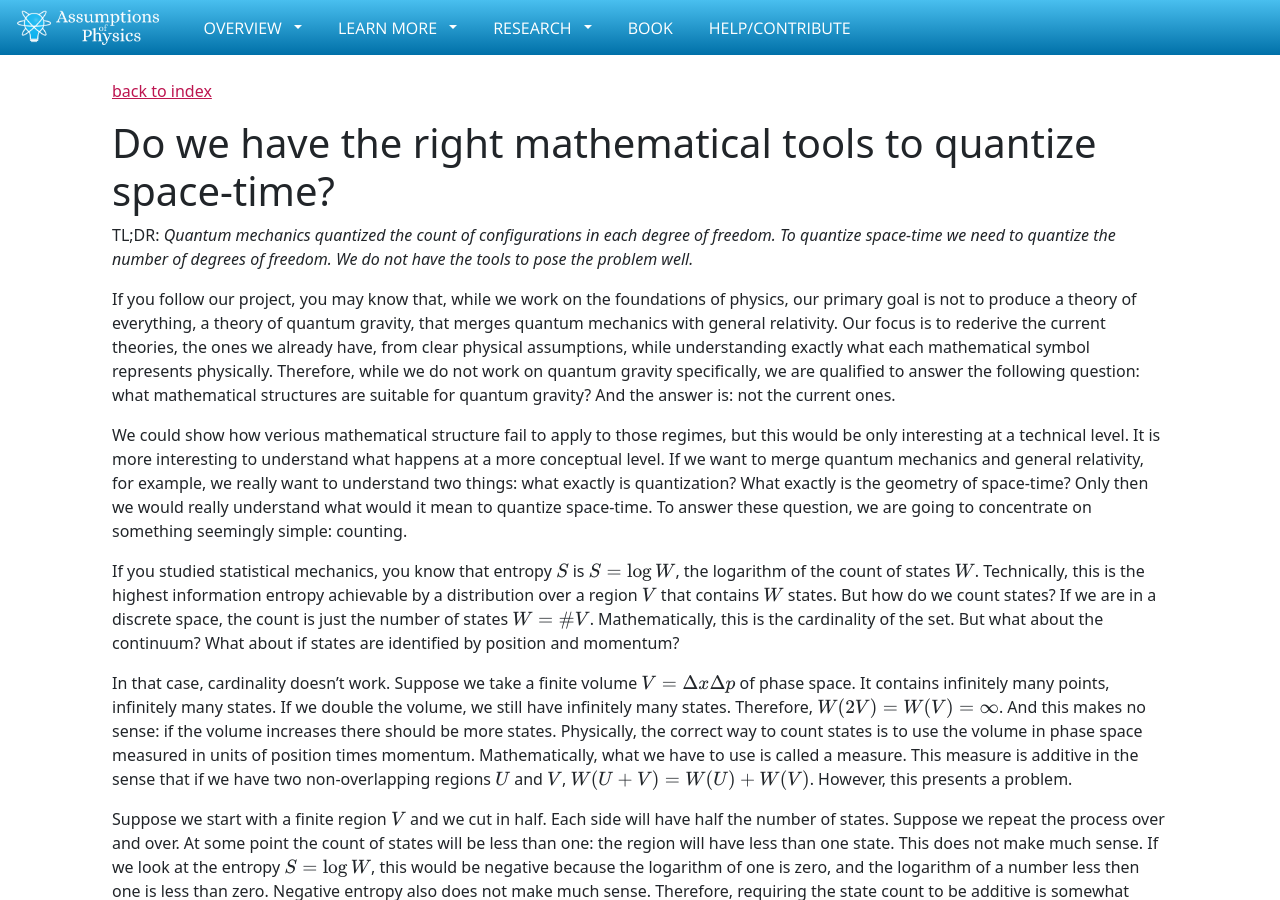
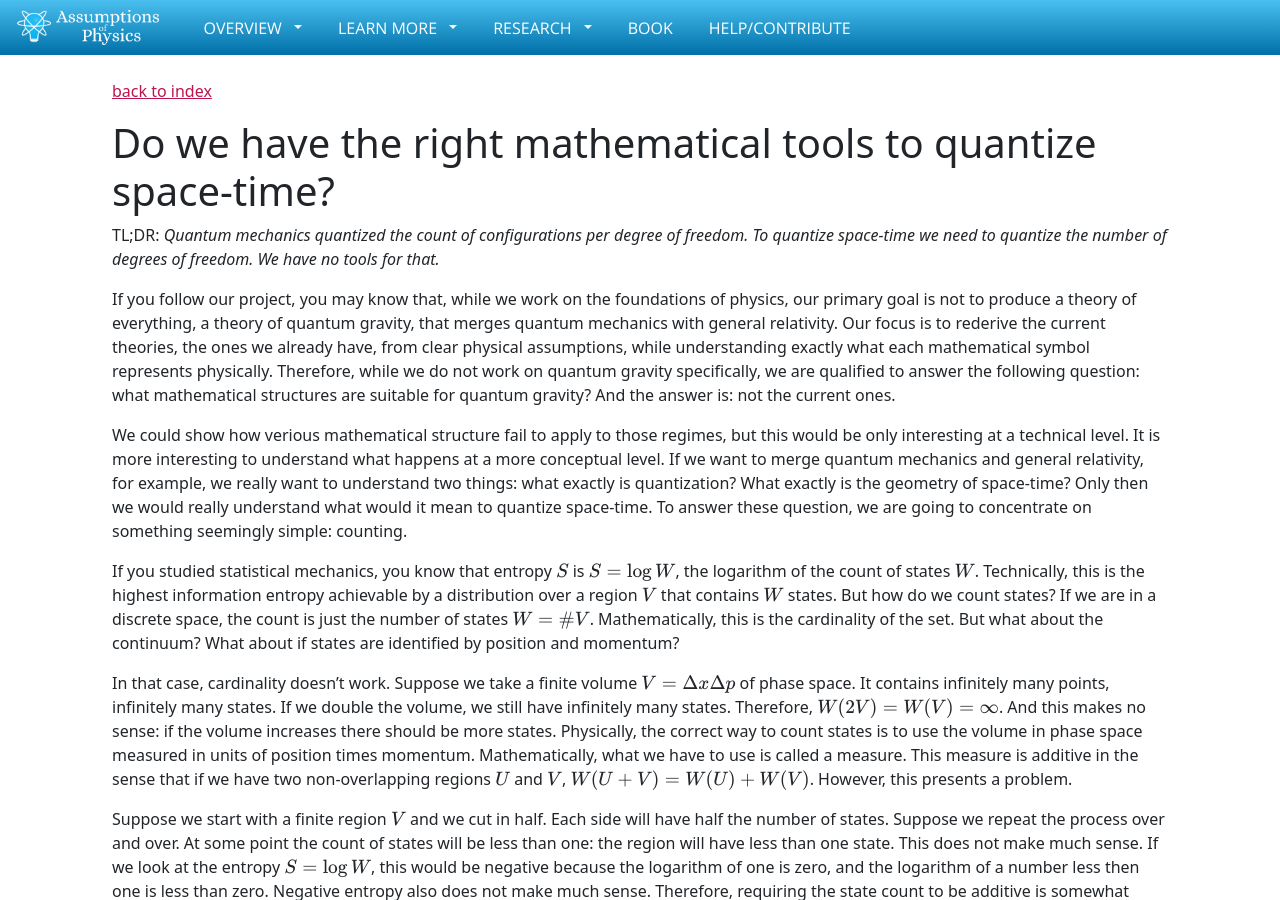
Before and after one commit to assumptionsofphysics/assumptionsofphysics.github.io, a Jekyll site: the page built from _essays/TBD-spacetime-quantization.md, in a window 1280 px wide and 900 px high. Built offline with Jekyll 4.4.1, drawn with Linux system fonts in a browser that asks for light colours; nearby versions of some CDN libraries; some web fonts are replaced.

Commit message:
Fixing the summary

```diff
--- a/_essays/TBD-spacetime-quantization.md
+++ b/_essays/TBD-spacetime-quantization.md
@@ -1,6 +1,6 @@
 ---
 title: Do we have the right mathematical tools to quantize space-time?
-summary: Quantum mechanics quantized the count of configurations in each degree of freedom. To quantize space-time we need to quantize the number of degrees of freedom. We do not have the tools to pose the problem well.
+summary: Quantum mechanics quantized the count of configurations per degree of freedom. To quantize space-time we need to quantize the number of degrees of freedom. We have no tools for that.
 category: Quantum gravity
 tags: [Space-time, quantization, non-additive measures]
 draft: true
```
